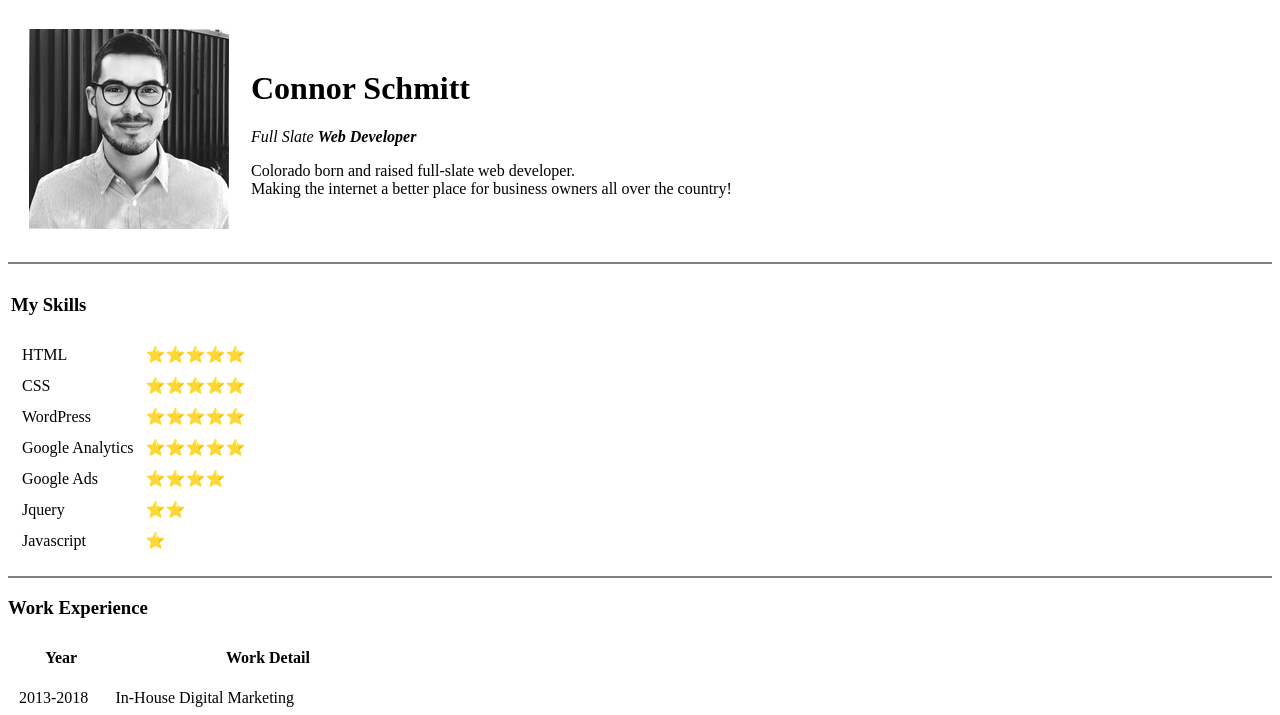
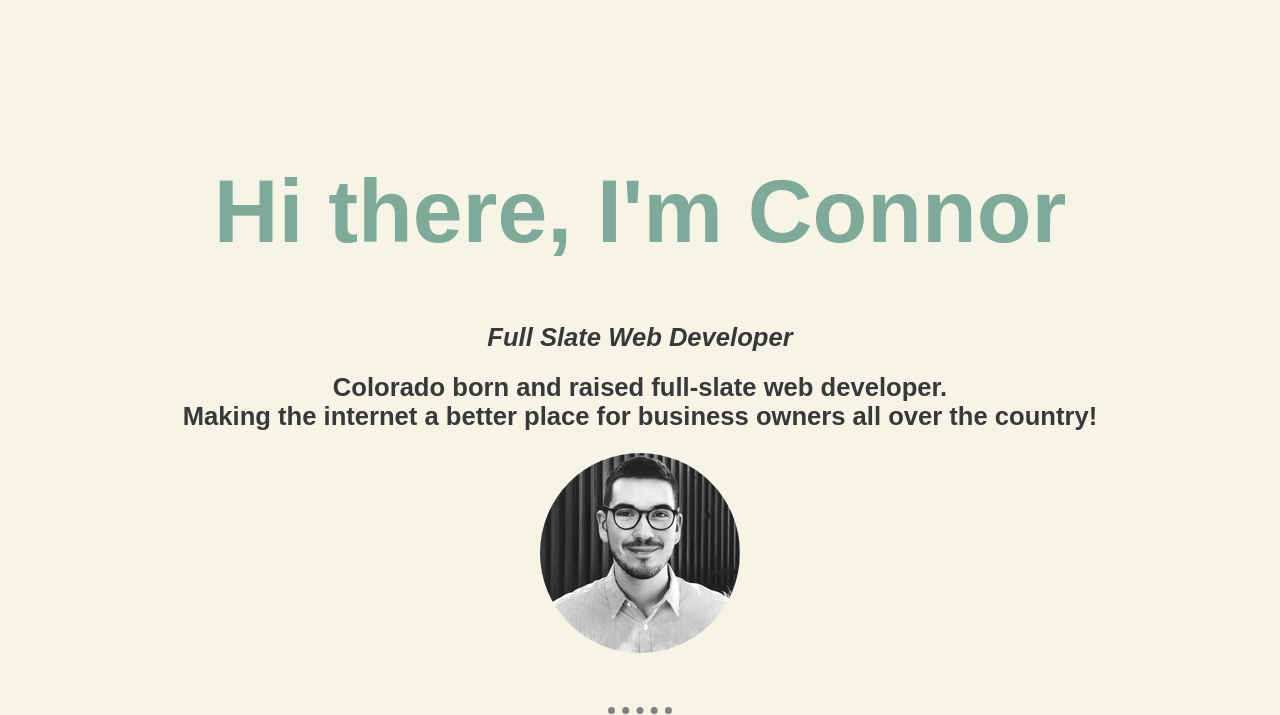
Before and after one commit to superschmitty/server, a plain HTML site: page index.html in a window 1280 px wide. Shown: the top 715 px of the page. Drawn offline with Linux system fonts and the light colour scheme.

Commit message:
Add files via upload

```diff
--- a/index.html
+++ b/index.html
@@ -4,21 +4,24 @@
 <head>
   <meta charset="utf-8">
   <title>Connor's Personal Site</title>
+  <link rel="stylesheet" href="css/stylesheet.css">
+
+
+
 </head>
 
+
 <body>
-  <table cellspacing="20">
-    <tr>
-      <td> <img src="images/Connor-Profile-Picture.jpeg" alt="Connor Profile Picture"></td>
-      <td>
-        <h1> Connor Schmitt </h1>
-        <p><em>Full Slate <strong> Web Developer</strong></em></p>
-        <p> Colorado born and raised full-slate web developer.<br>
-          Making the internet a better place for business owners all over the country!</p>
-      </td>
-    </tr>
-  </table>
+  <div class=top-container>
+    <h1> Hi there, I'm Connor </h1>
+    <h2><em>Full Slate <strong> Web Developer</strong></em></h2>
+    <h2> Colorado born and raised full-slate web developer.<br>
+      Making the internet a better place for business owners all over the country!</h2>
+    <img src="images/Connor-Profile-Picture.jpeg" alt="Connor Profile Picture">
+  </div>
+
   <hr attribute:"3" noshade>
+  <div class="skills">
     <table>
       <tr>
         <td>
@@ -59,7 +62,11 @@
         <td></td>
       </tr>
     </table>
+  </div>
   <hr attribute="3" noshade>
+
+  <div class="work-experience">
+
     <h3> Work Experience</h3>
     <table cellspacing="10">
       <tr>
@@ -85,12 +92,14 @@
       <tfoot>
       </tfoot>
     </table>
+  </div>
   <hr attribute="3" noshade>
   <br>
+  <div class="links">
     <a href="https://www.facebook.com">Visit My Facebook</a>
     <br>
     <a href="contact.html">Contact Me</a>
-
+  </div>
 </body>
 
 </html>
```
Lines whose indentation alone changed are shown as unchanged.
